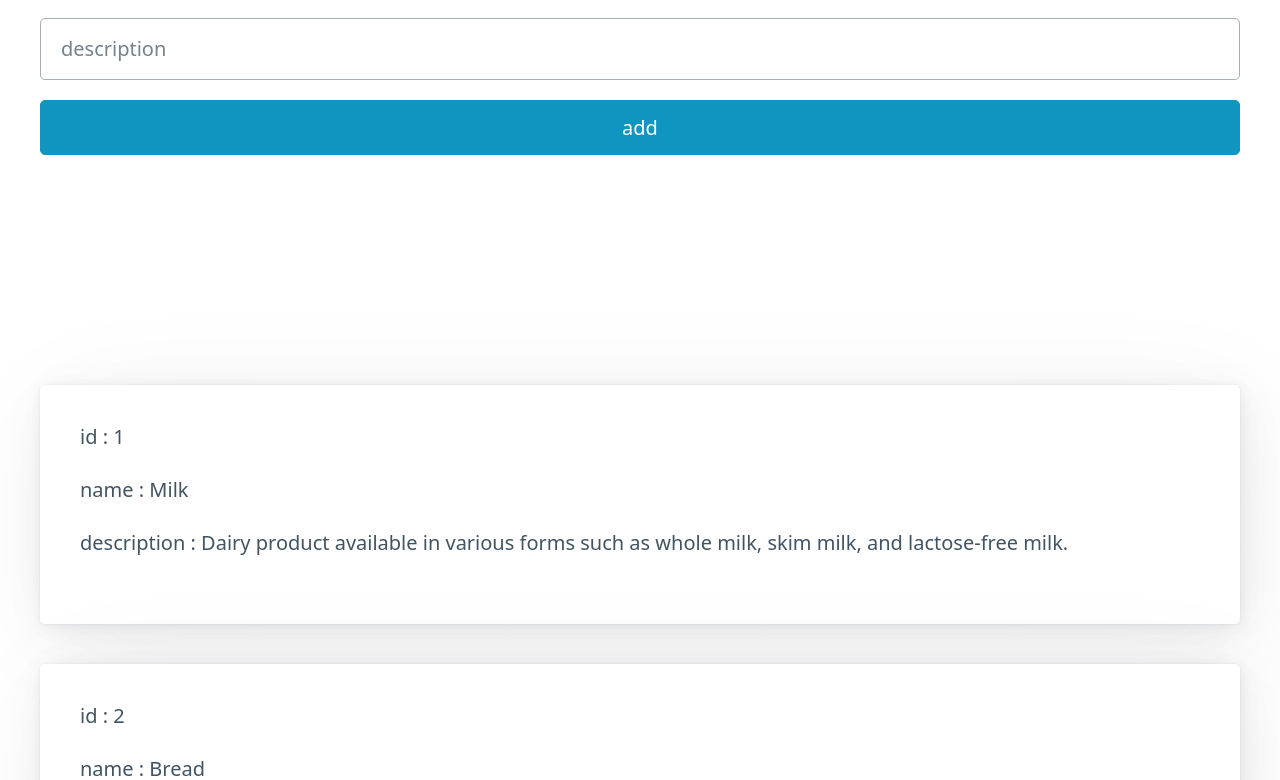
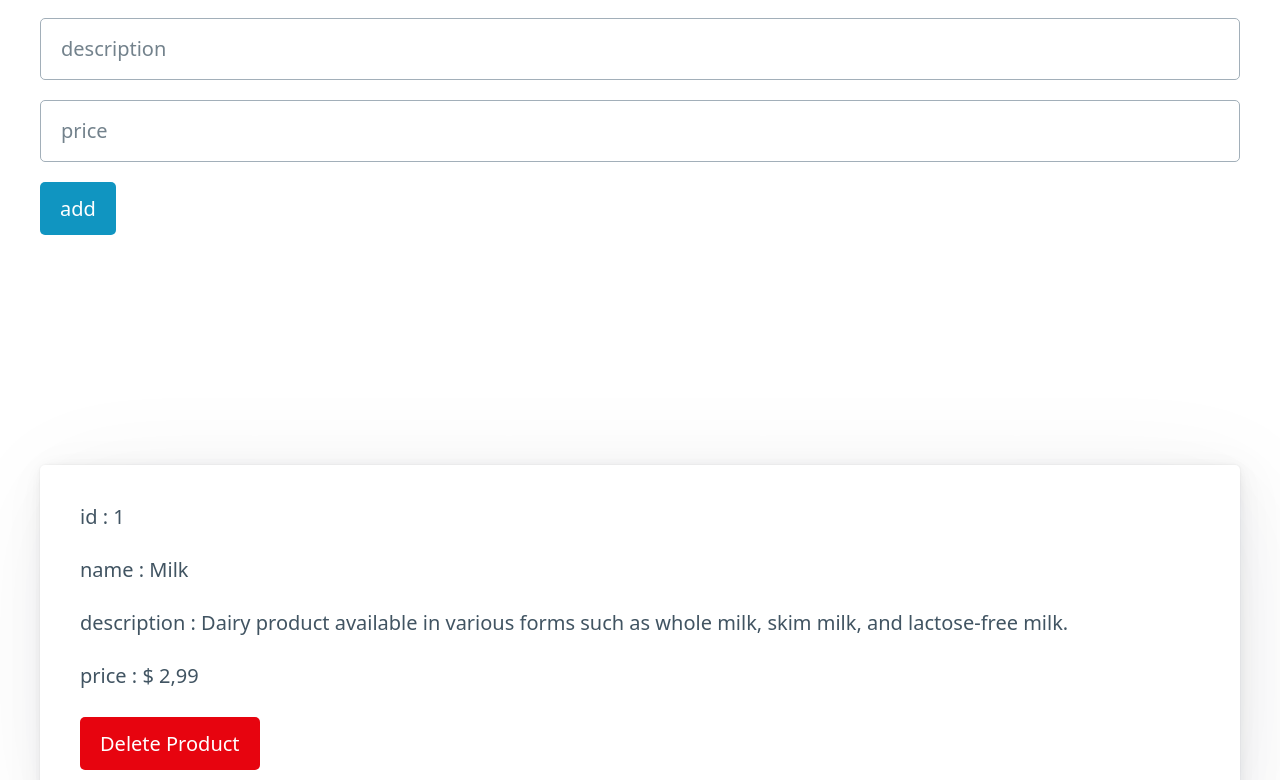
Before and after one commit to Leandro-Andres-Angeli/redux-toolkit-todo-practice, a React (Create React App) app: page /products in a window 1280 px wide. Shown: the part 400-1180 px from the top of the page. Built offline with nearby package versions, Linux system fonts and the light colour scheme.

Commit message:
working on reducers

```diff
--- a/src/features/productsReducer.js
+++ b/src/features/productsReducer.js
@@ -39,17 +39,44 @@ const supermarketProducts = [
 ];
 const productsSlice = createSlice({
   name: 'products',
-  initialState: [],
+  initialState: { products: [] },
   reducers: {
     loadProducts: (state) => {
-      state = supermarketProducts;
-      return state;
+      state.products = supermarketProducts;
     },
     addProduct: (state, action) => {
-      state.unshift(action.payload);
+      state.products.unshift(action.payload);
     },
     removeProduct: (state, action) => {
-      state.splice(state.findIndex(action.payload.id), 1);
+      console.log(action.payload);
+      return {
+        products: state.products.filter((todo) => {
+          return todo.id !== action.payload;
+        }),
+      };
+      // console.log(action.payload);
+      // console.log(state);
+      // state.map((el) => console.log(el));
+      // const prodIdx = state.indexOf(id === 5);
+      // console.log(prodIdx);
+
+      // state.products.splice(
+      //  ,
+      //   1
+      // );
+
+      // console.log(action.payload);
+      // const idx = state.products.findIndex(
+      //   ({ id }) => id === Number(action.payload.id)
+      // );
+      // console.log(idx);
+      // state.splice(1, 2);
+      // return state.splice(state.findIndex(action.payload.id), 1);
+      // return {
+      //   ...state,
+      //   products: products.filter((el) => el.id !== action.payload.id),
+      // };
+      return state;
     },
   },
 });
--- a/src/pages/Products.js
+++ b/src/pages/Products.js
@@ -7,11 +7,10 @@ import React, {
 import { useDispatch, useSelector } from 'react-redux';
 import { productsAction } from '../features/productsReducer';
 import { createId as id } from '../utils/utils';
+import Products from './Products';
 
-const Products = () => {
-  const dispatch = useDispatch();
-
-  const { products } = useSelector((state) => state);
+const ProductsComponent = () => {
+  const { products } = useSelector((state) => state.products);
   // const handleDispatchProds = useCallback(() => {
   //   dispatch(productsAction.loadProducts());
   //   console.log('callback');
@@ -38,13 +37,27 @@ const Products = () => {
   );
 };
 function Product({ product }) {
-  const { id, name, description } = product;
+  const { id, name, description, price } = product;
+  const dispatch = useDispatch();
   return (
     <li>
       <article>
         <p>id : {id}</p>
         <p>name : {name}</p>
         <p>description : {description}</p>
+        <p>
+          price :{' '}
+          {new Intl.NumberFormat('es-AR', {
+            style: 'currency',
+            currency: 'ARS',
+          }).format(price)}
+        </p>
+        <button
+          className='bg-dark-red'
+          onClick={() => dispatch(productsAction.removeProduct(Number(id)))}
+        >
+          Delete Product
+        </button>
       </article>
     </li>
   );
@@ -54,13 +67,27 @@ function AddPoductForm() {
   const handleSubmit = (e) => {
     e.preventDefault();
     const { target } = e;
+    const entries = new FormData(target);
+    console.log(typeof entries);
+    // console.log(entries.);
+    // entries.entries((el) => console.log(el));
+    // const normalized = Array.from(entries).reduce((acc, el) => {
+    //   !isNaN(Number(el[1])) ? [el[0], Number(el[1])] : el;
+
+    //   return acc;
+    // }, {});
+    console.log('normalized');
+    // const toObject = Object.from(new Map(normalized));
+    // console.log(toObject);
     const data = {
       id: id(),
-      price: 111,
-      ...Object.fromEntries(new FormData(target)),
+      name: entries.get('name'),
+      description: entries.get('description'),
+      price: Number(entries.get('price')),
     };
 
-    console.log(data);
+    // console.log(data);
+
     dispatch(productsAction.addProduct(data));
     target.reset();
   };
@@ -69,6 +96,7 @@ function AddPoductForm() {
       <form onSubmit={handleSubmit}>
         <input type='text' placeholder='name' name='name'></input>
         <input type='text' placeholder='description' name='description'></input>
+        <input type='number' placeholder='price' name='price'></input>
         <button className='w-3' type='submit'>
           add
         </button>
@@ -77,4 +105,4 @@ function AddPoductForm() {
   );
 }
 
-export default Products;
+export default ProductsComponent;
--- a/src/styles.css
+++ b/src/styles.css
@@ -3,3 +3,7 @@ li,
 ul li {
   list-style: none;
 }
+button {
+  width: fit-content;
+  border: none;
+}
```
